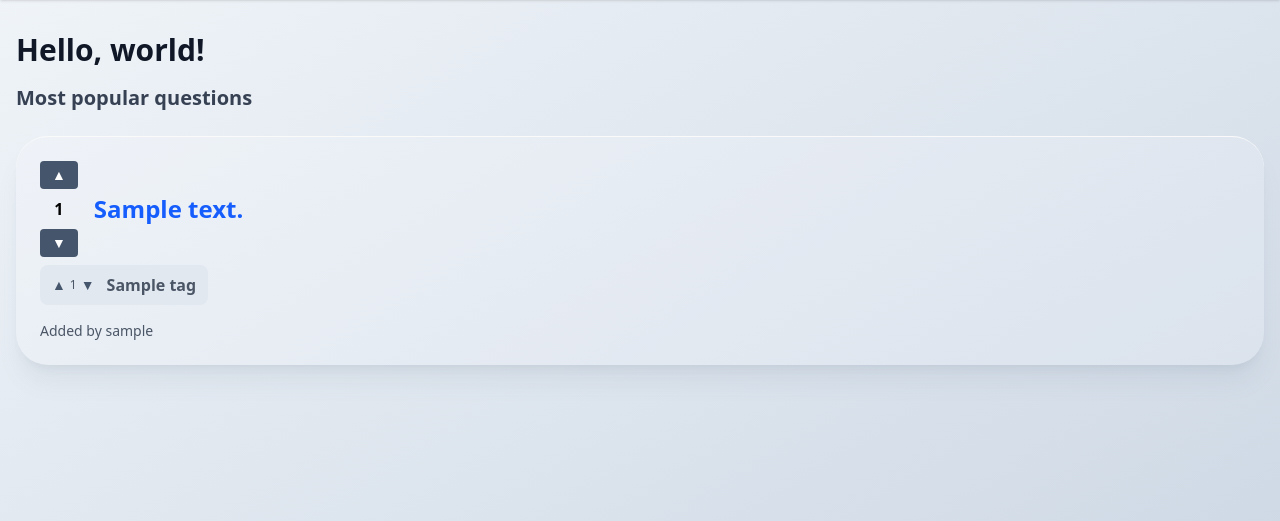
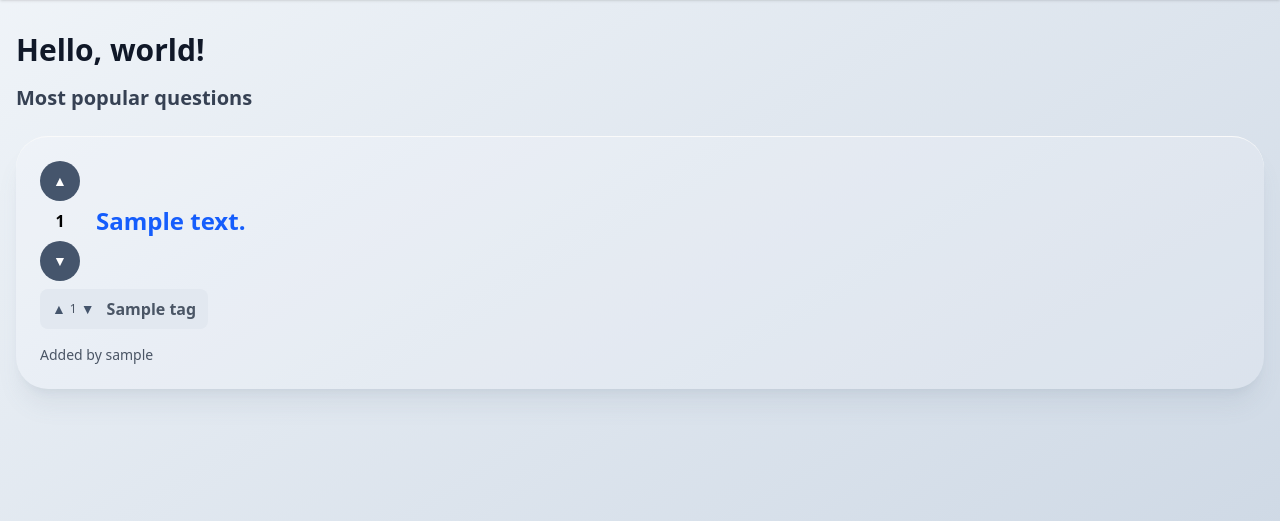
Before and after one commit to LucidityDesign/pinterview, a FastAPI app: page / in a window 1280 px wide. Shown: the part 65-586 px from the top of the page. Run offline with FastAPI, Linux system fonts and the light colour scheme; tables that the repository leaves empty hold one stand-in row (values such as "Sample post"); data that the repository does not hold is empty.

Commit message:
feat: minor

```diff
--- a/templates/questions/item.html
+++ b/templates/questions/item.html
@@ -5,7 +5,7 @@
   <div class="flex items-center">
     <div class="inline-flex items-center flex-col mr-4">
       <button
-        class="px-3 py-1 text-white text-sm rounded focus:outline-none focus:ring-2 focus:ring-blue-500 cursor-pointer{% if question.voted.value == 1 %} bg-blue-600 hover:bg-blue-700{% else %} bg-slate-600 hover:bg-slate-700{% endif %}"
+        class="px-3 py-1 text-white text-sm rounded-full w-10 h-10 focus:outline-none focus:ring-2 focus:ring-blue-500 cursor-pointer{% if question.voted.value == 1 %} bg-blue-600 hover:bg-blue-700{% else %} bg-slate-600 hover:bg-slate-700{% endif %}"
         hx-post="{{ url_for('vote_question_up', item_id=question.id) }}"
         hx-target="#question-{{ question.id }}"
         hx-swap="outerHTML"
@@ -15,7 +15,7 @@
       </button>
       <span class="py-2 font-semibold">{{ question.vote_sum }}</span>
       <button
-        class="px-3 py-1 text-white text-sm rounded focus:outline-none focus:ring-2 focus:ring-blue-500 cursor-pointer{% if question.voted.value == -1 %} bg-blue-600 hover:bg-blue-700{% else %} bg-slate-600 hover:bg-slate-700{% endif %}"
+        class="px-3 py-1 text-white text-sm rounded-full w-10 h-10 focus:outline-none focus:ring-2 focus:ring-blue-500 cursor-pointer{% if question.voted.value == -1 %} bg-blue-600 hover:bg-blue-700{% else %} bg-slate-600 hover:bg-slate-700{% endif %}"
         hx-post="{{ url_for('vote_question_down', item_id=question.id) }}"
         hx-target="#question-{{ question.id }}"
         hx-swap="outerHTML"
```
Also changed, not shown: README.md.
